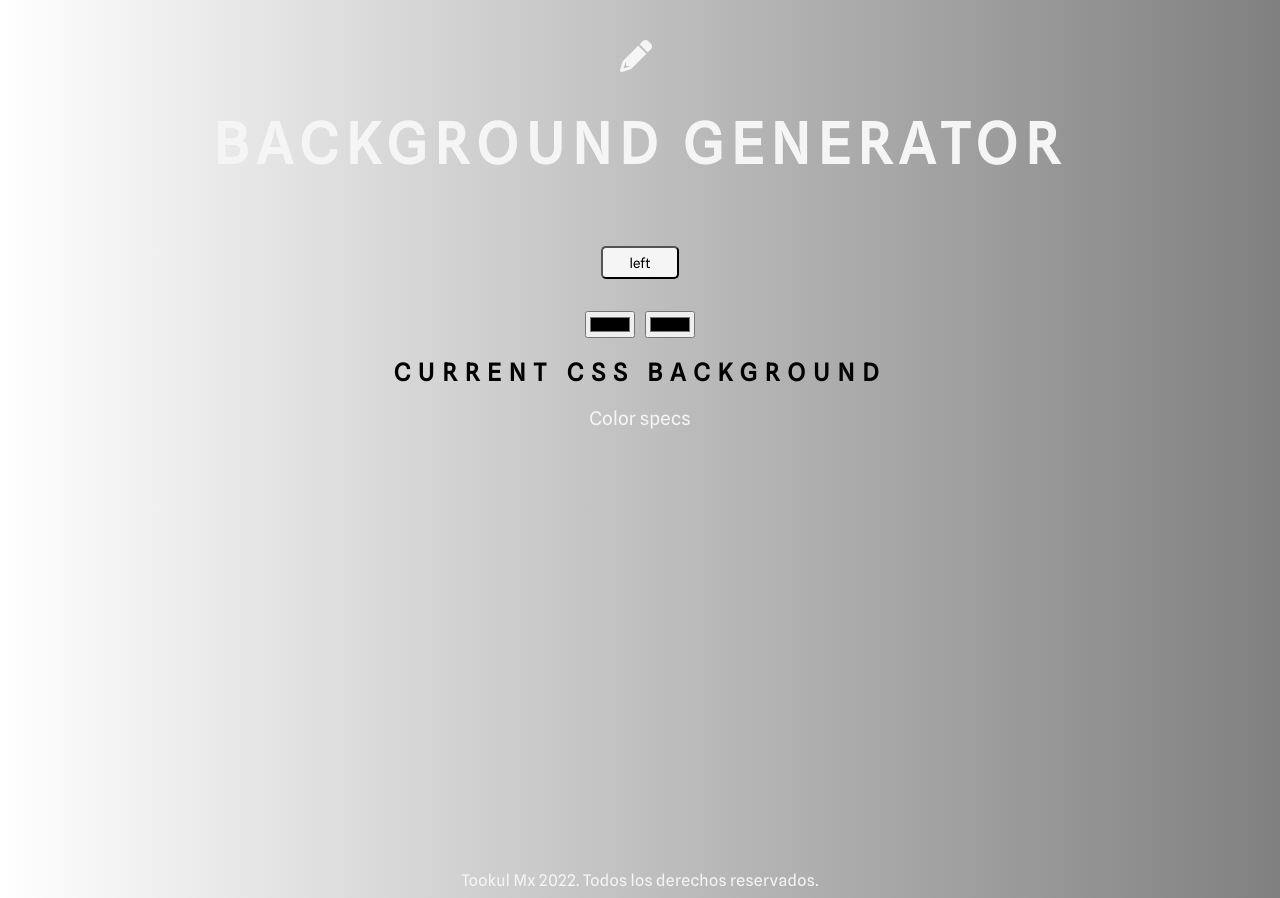
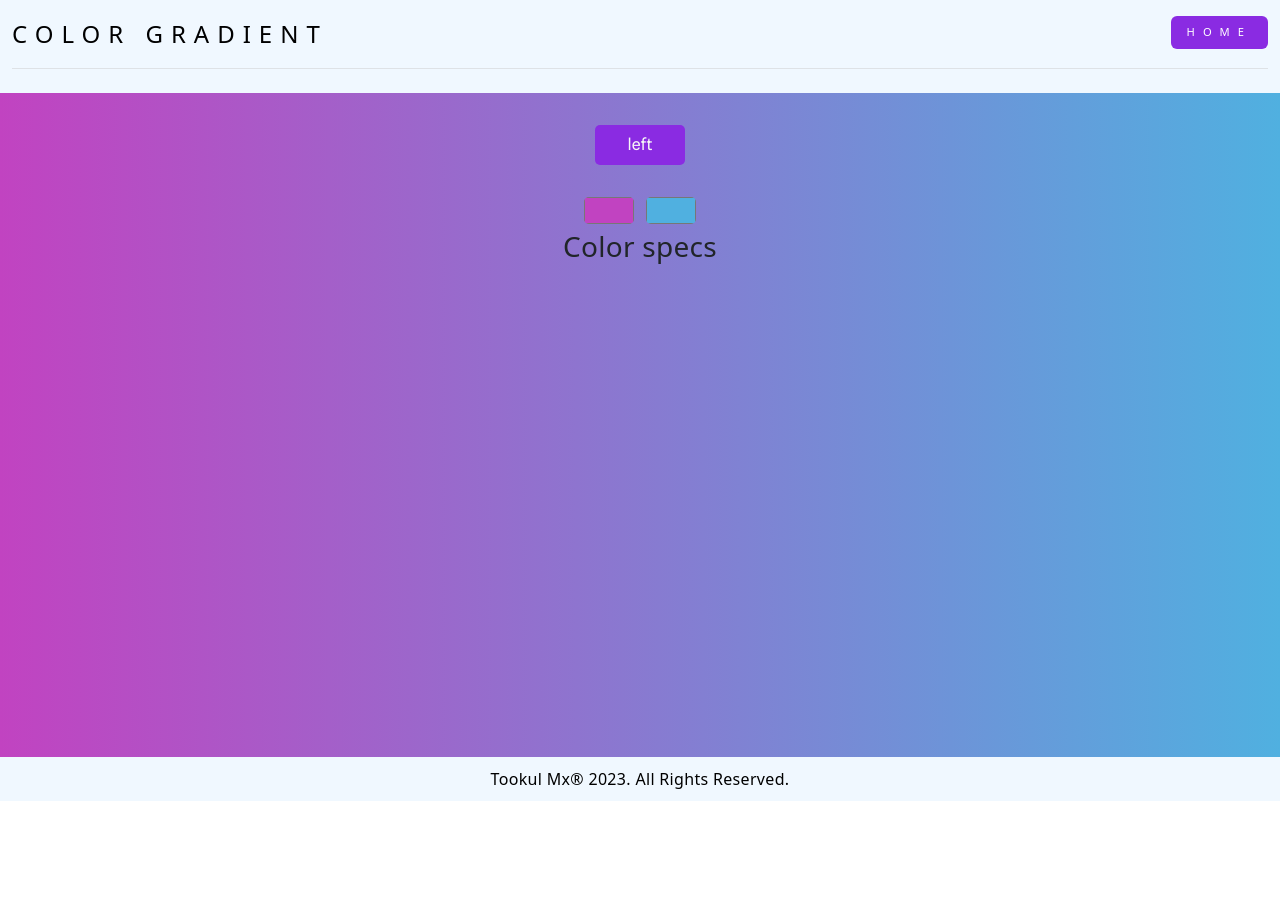
Before and after one commit to soyluisdev/background-generator, a plain HTML site: page index.html in a window 1280 px wide. After the commit the page ends 801 px from the top, so only its background shows below. Drawn offline with nearby package versions, Linux system fonts and the light colour scheme.

Commit message:
first version 0.5

```diff
--- a/index.html
+++ b/index.html
@@ -8,21 +8,43 @@
     <title>Gradient Background</title>
     <link rel="stylesheet" href="style.css">
     <link rel="stylesheet" href="https://cdnjs.cloudflare.com/ajax/libs/font-awesome/6.0.0-beta3/css/all.min.css">
+    <link href="https://cdn.jsdelivr.net/npm/bootstrap@5.3.1/dist/css/bootstrap.min.css" rel="stylesheet" integrity="sha384-4bw+/aepP/YC94hEpVNVgiZdgIC5+VKNBQNGCHeKRQN+PtmoHDEXuppvnDJzQIu9" crossorigin="anonymous">
+
 </head>
+
 <body id="gradient">
-    <i class="fas fa-pencil-alt"></i>
-    <h1 id="wrapper">Background Generator</h1>
+    <!-- <i class="fas fa-pencil-alt"></i>    -->
+    <!-- <h1 id="wrapper">Background Generator</h1> -->
+
+    <div class="container">
+        <header class="d-flex flex-wrap justify-content-center py-3 mb-4 border-bottom">
+          <a href="/" class="d-flex align-items-center mb-3 mb-md-0 me-md-auto link-body-emphasis text-decoration-none">
+            <span class="fs-4">Color Gradient</span>
+          </a>
+
+          <ul class="nav nav-pills">
+            <li class="nav-item"><a href="https://tookul.mx" class="nav-link active" aria-current="page">Home</a></li>
+            <!-- <li class="nav-item"><a href="#" class="nav-link">Features</a></li>
+            <li class="nav-item"><a href="#" class="nav-link">Pricing</a></li>
+            <li class="nav-item"><a href="#" class="nav-link">FAQs</a></li>
+            <li class="nav-item"><a href="#" class="nav-link">About</a></li> -->
+          </ul>
+        </header>
+      </div>
+
+
+
     <div class="direction">
         <button id="left-right">left</button>
     </div>
     <div class="main-box">
-    <input class="color1" type="color" name="" id="color1" value="">
-    <input class="color2" type="color" name="" id="color2" value="">
-    <h2>Current CSS Background</h2>
+    <input class="color1" type="color" name="" id="color1" value="#c143c1">
+    <input class="color2" type="color" name="" id="color2" value="#50b0e0">
+    <!-- <h2>Current CSS Background</h2> -->
     <h3>Color specs</h3>
     </div>
     <!-- Script -->
     <script type="text/javascript" src="script.js"></script>
 </body>
-<footer>Tookul Mx 2022. Todos los derechos reservados.</footer>
+<footer>Tookul Mx® 2023. All Rights Reserved.</footer>
 </html>
--- a/script.js
+++ b/script.js
@@ -5,7 +5,7 @@ var body = document.getElementById("gradient");
 var directionBtn = document.getElementById("left-right");
 
 function pickers() {
-    body.style.background= "linear-gradient(to " + directionBtn.textContent + ", " + color1.value +", " + color2.value + ")";
+    body.style.background = "linear-gradient(to " + directionBtn.textContent + ", " + color1.value +", " + color2.value + ")";
 
     css.textContent = body.style.background + ";" ;
 }
--- a/style.css
+++ b/style.css
@@ -7,7 +7,7 @@ body {
     text-transform: uppercase;
     letter-spacing: .5em;
     top: 15%;
-    background-image: linear-gradient(to right, white, grey);
+    background-image: linear-gradient(to right, rgb(193, 67, 193), rgb(80, 176, 224));
     display: flex;
     flex-wrap: wrap;
 
@@ -67,13 +67,54 @@ footer {
     width: 100%;
     align-items: center;
     padding: 2em;
+    text-align: center;
 }
 
 #left-right {
     font-family: 'Spline Sans', sans-serif;
-    color: black;
-    background-color: whitesmoke;
+    color: rgb(246, 246, 246);
+    background-color:blueviolet;
     padding: .5em 2em;
     border-radius: 5px;
+    border: 0px;
 
 }
+
+.container {
+    min-width: 100%;
+    background-color: aliceblue;
+    font-size: .7em;
+}
+
+.fs-4 {
+    padding-right: 10px;
+}
+
+.nav-pills .nav-link.active {
+    background-color: blueviolet !important;
+}
+
+footer {
+    color: black;
+    background-color: aliceblue;
+    padding: 10px;
+}
+
+.color1 {
+    border: 0px;
+    border-radius: 5px;
+    padding: 0px;
+}
+
+.color2 {
+    border: 0px;
+    border-radius: 5px;
+    padding: 0px;
+
+
+}
+
+.nav {
+    display: flex;
+    flex-wrap: wrap;
+}
```
Also changed, not shown: 2 other files.
